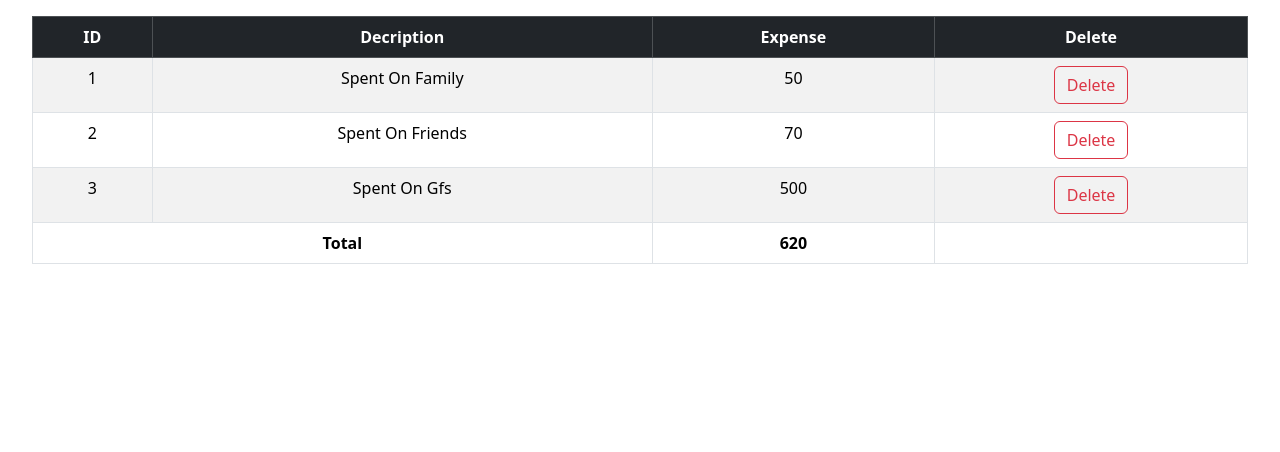
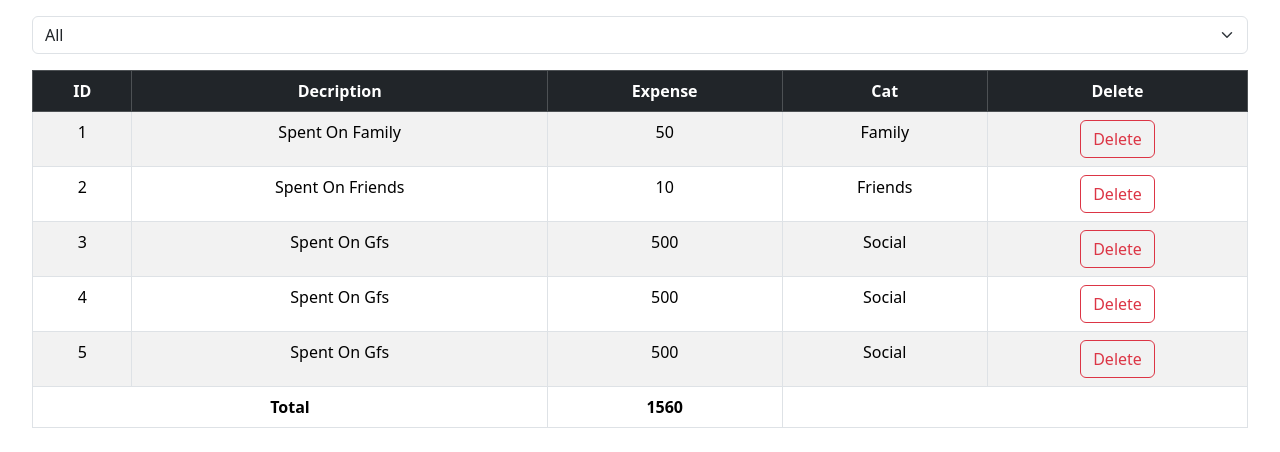
Before and after one commit to codewithghani/react-fundamentals, a React (Vite) app: page / in a window 1280 px wide. Shown: the top 452 px of the page. Built offline with nearby package versions, Linux system fonts and the light colour scheme.

Commit message:
implementing filter component in React with Bootstrap styling & state hook

```diff
--- a/src/App.tsx
+++ b/src/App.tsx
@@ -20,6 +20,7 @@ import ExpenseList from "./components/ExpenseTracker/components/ExpenseList";
 
 // import ParentComponent from "./components/ParentComponent";
 import "bootstrap/dist/css/bootstrap.min.css";
+import ExpenseFilter from "./components/ExpenseTracker/components/ExpenseFilter";
 
 function App() {
   const [expenses, setExpense] = useState([
@@ -27,24 +28,49 @@ function App() {
       id: 1,
       description: "spent on family",
       expense: 50,
+      category: "Family",
     },
     {
       id: 2,
       description: "spent on friends",
-      expense: 70,
+      expense: 10,
+      category: "Friends",
     },
     {
       id: 3,
       description: "spent on Gfs",
       expense: 500,
+      category: "Social",
+    },
+    {
+      id: 4,
+      description: "spent on Gfs",
+      expense: 500,
+      category: "Social",
+    },
+    {
+      id: 5,
+      description: "spent on Gfs",
+      expense: 500,
+      category: "Social",
     },
   ]);
+  const [selectedCat, setSelectedCat] = useState("");
   const handleDelete = (id: number) => {
     setExpense(expenses.filter((expense) => expense.id !== id));
   };
+  const handleSelected = (cat: string) => {
+    setSelectedCat(cat);
+  };
+  const visibleExpense =
+    selectedCat && selectedCat !== "all"
+      ? expenses.filter((expense) => expense.category === selectedCat)
+      : expenses;
+
   return (
     <div>
-      <ExpenseList expenses={expenses} onDelete={handleDelete} />
+      <ExpenseFilter expenses={expenses} onSelected={handleSelected} />
+      <ExpenseList expenses={visibleExpense} onDelete={handleDelete} />
     </div>
   );
 }
--- /dev/null
+++ b/src/components/ExpenseTracker/components/ExpenseFilter.tsx
@@ -0,0 +1,27 @@
+interface Expense {
+  id: number;
+  description: string;
+  expense: number;
+  category: string;
+}
+interface Props {
+  expenses: Expense[];
+  onSelected: (cat: string) => void;
+}
+const ExpenseFilter = ({ expenses, onSelected }: Props) => {
+  return (
+    <select
+      className="form-select mb-3"
+      onChange={(event) => onSelected(event.target.value)}
+    >
+      <option selected value="all">
+        All
+      </option>
+      {expenses.map((expnse) => (
+        <option value={expnse.category}>{expnse.category}</option>
+      ))}
+    </select>
+  );
+};
+
+export default ExpenseFilter;
--- a/src/components/ExpenseTracker/components/ExpenseList.tsx
+++ b/src/components/ExpenseTracker/components/ExpenseList.tsx
@@ -2,6 +2,7 @@ interface Expense {
   id: number;
   description: string;
   expense: number;
+  category: string;
 }
 interface Props {
   expenses: Expense[];
@@ -17,6 +18,7 @@ const ExpenseList = ({ expenses, onDelete }: Props) => {
           <th>ID</th>
           <th>Decription</th>
           <th>Expense</th>
+          <th>Cat</th>
           <th>Delete</th>
         </tr>
       </thead>
@@ -26,6 +28,7 @@ const ExpenseList = ({ expenses, onDelete }: Props) => {
             <td>{expense.id}</td>
             <td>{expense.description}</td>
             <td>{expense.expense}</td>
+            <td>{expense.category}</td>
             <td>
               <button
                 className="btn btn-outline-danger"
@@ -43,7 +46,7 @@ const ExpenseList = ({ expenses, onDelete }: Props) => {
             Total
           </th>
           <th>{expenses.reduce((acc, currVal) => acc + currVal.expense, 0)}</th>
-          <th></th>
+          <th colSpan={2}></th>
         </tr>
       </tfoot>
     </table>
```
